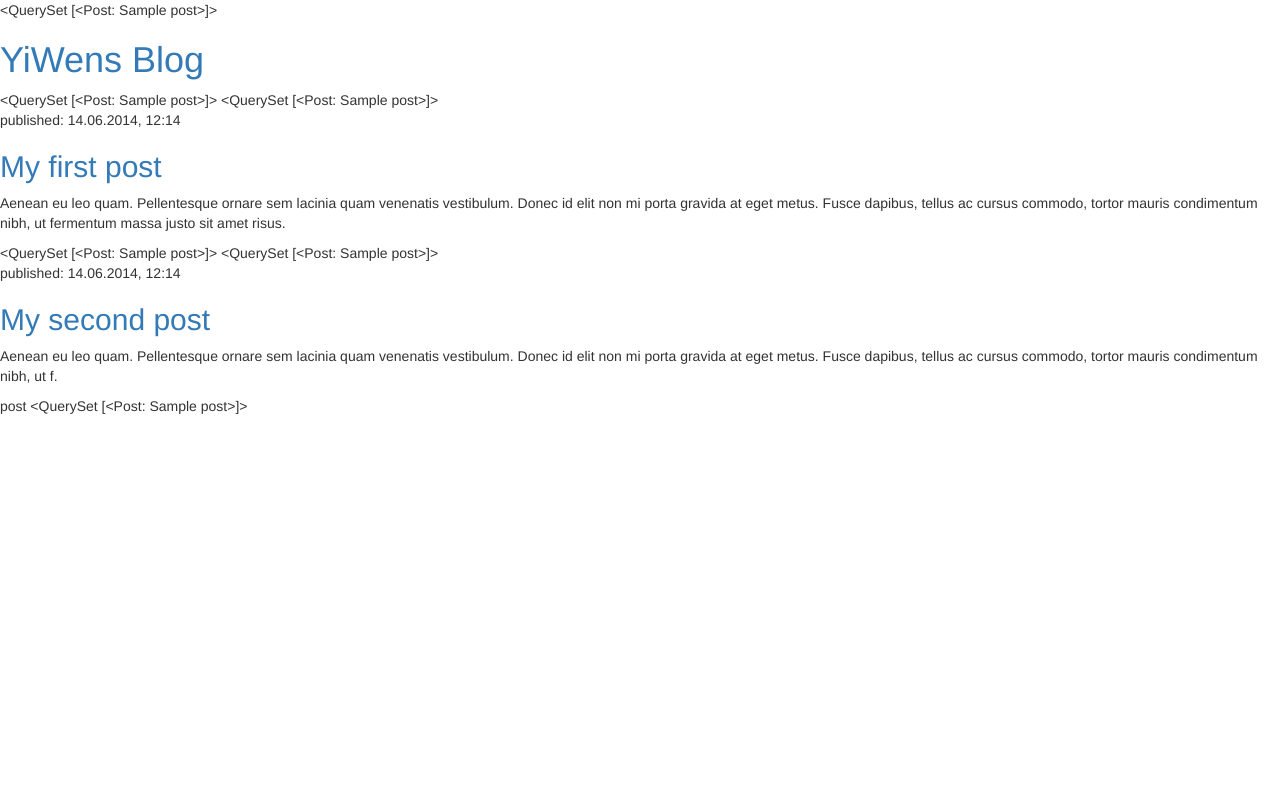
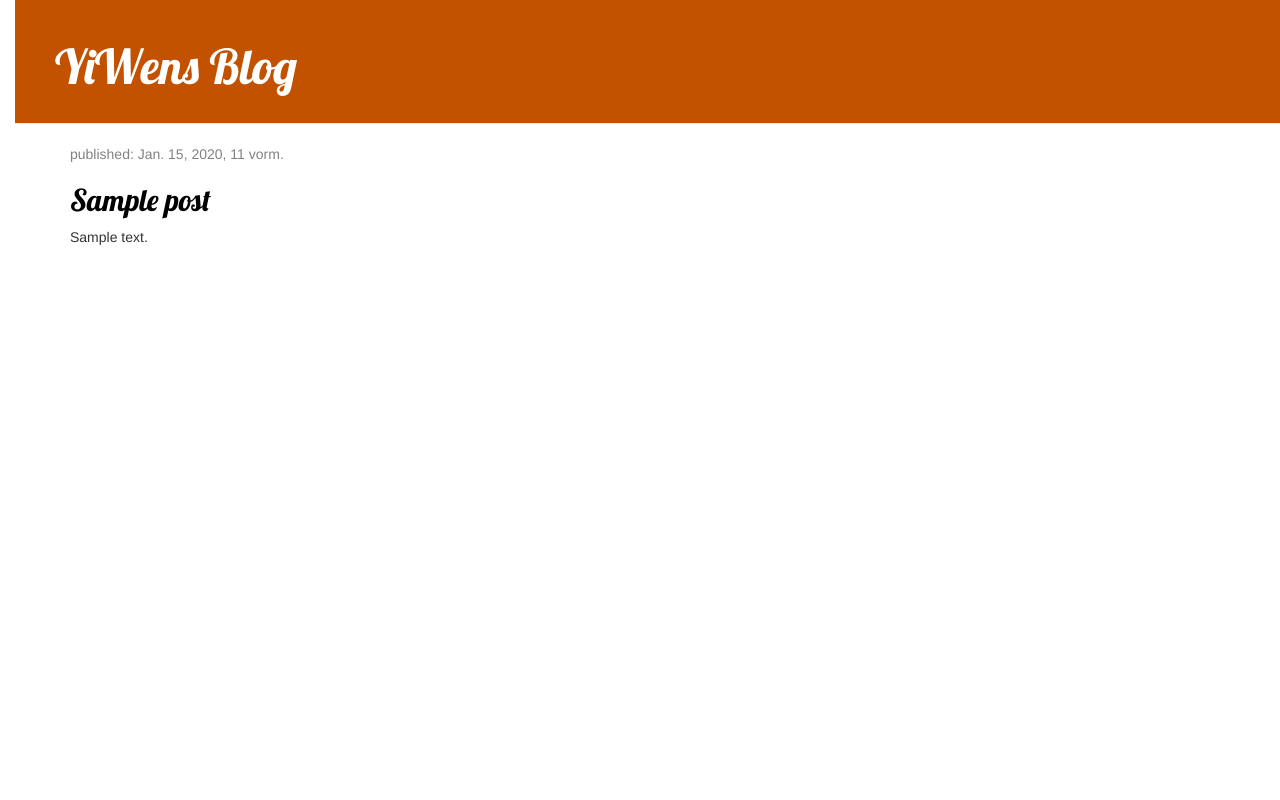
Before and after one commit to YiWenChiu/Travelblog, a Django app: template blog/templates/blog/post_list.html in a window 1280 px wide. Run offline with Django 3.2, Linux system fonts and the light colour scheme; the template is opened without the code that fills it: values that come from a table or form of the project are taken from there, others are empty; tables that the repository leaves empty hold one stand-in row (values such as "Sample post"); some libraries are stand-ins or nearby versions.

Commit message:
my-first-blog

```diff
--- a/blog/templates/blog/post_list.html
+++ b/blog/templates/blog/post_list.html
@@ -1,27 +1,35 @@
-
+{% load static %}
     <html>
     <head>
             <title>YiWens blog</title>
             <link rel="stylesheet" href="//maxcdn.bootstrapcdn.com/bootstrap/3.2.0/css/bootstrap.min.css">
             <link rel="stylesheet" href="//maxcdn.bootstrapcdn.com/bootstrap/3.2.0/css/bootstrap-theme.min.css">
-
+            <link rel="stylesheet" href="{% static 'css/blog.css' %}">
             <link href="//fonts.googleapis.com/css?family=Lobster&subset=latin,latin-ext" rel="stylesheet" type="text/css">
     </head>
+    <div class="page-header">
+        <h1><a href="/"> YiWens Blog</a></h1>
+    </div>
+
+
+    </div>
     <body>
-        {{ posts }}
-            <h1><a href="/"> YiWens Blog</a></h1>
-         {{ posts }}
+        <div class="content container">
+            <div class="row">
+                <div class="col-md-8">
+                    {% for post in posts %}
+                        <div class="post">
+                            <div class="date">
+                                <p>published: {{ post.published_date }}</p>
+                            </div>
+                            <h2><a href="">{{ post.title }}</a></h2>
+                            <p>{{ post.text|linebreaksbr }}</p>
+                        </div>
+                    {% endfor %}
+                </div>
+            </div>
+        </div>
 
-         {{ posts }}
-            <p>published: 14.06.2014, 12:14</p>
-            <h2><a href="">My first post</a></h2>
-            <p>Aenean eu leo quam. Pellentesque ornare sem lacinia quam venenatis vestibulum. Donec id elit non mi porta gravida at eget metus. Fusce dapibus, tellus ac cursus commodo, tortor mauris condimentum nibh, ut fermentum massa justo sit amet risus.</p>
-        {{ posts }}
-        {{ posts }}
-            <p>published: 14.06.2014, 12:14</p>
-            <h2><a href="">My second post</a></h2>
-            <p>Aenean eu leo quam. Pellentesque ornare sem lacinia quam venenatis vestibulum. Donec id elit non mi porta gravida at eget metus. Fusce dapibus, tellus ac cursus commodo, tortor mauris condimentum nibh, ut f.</p> post</a></h2>
-        {{ posts }}
     </body>
 
 
```
